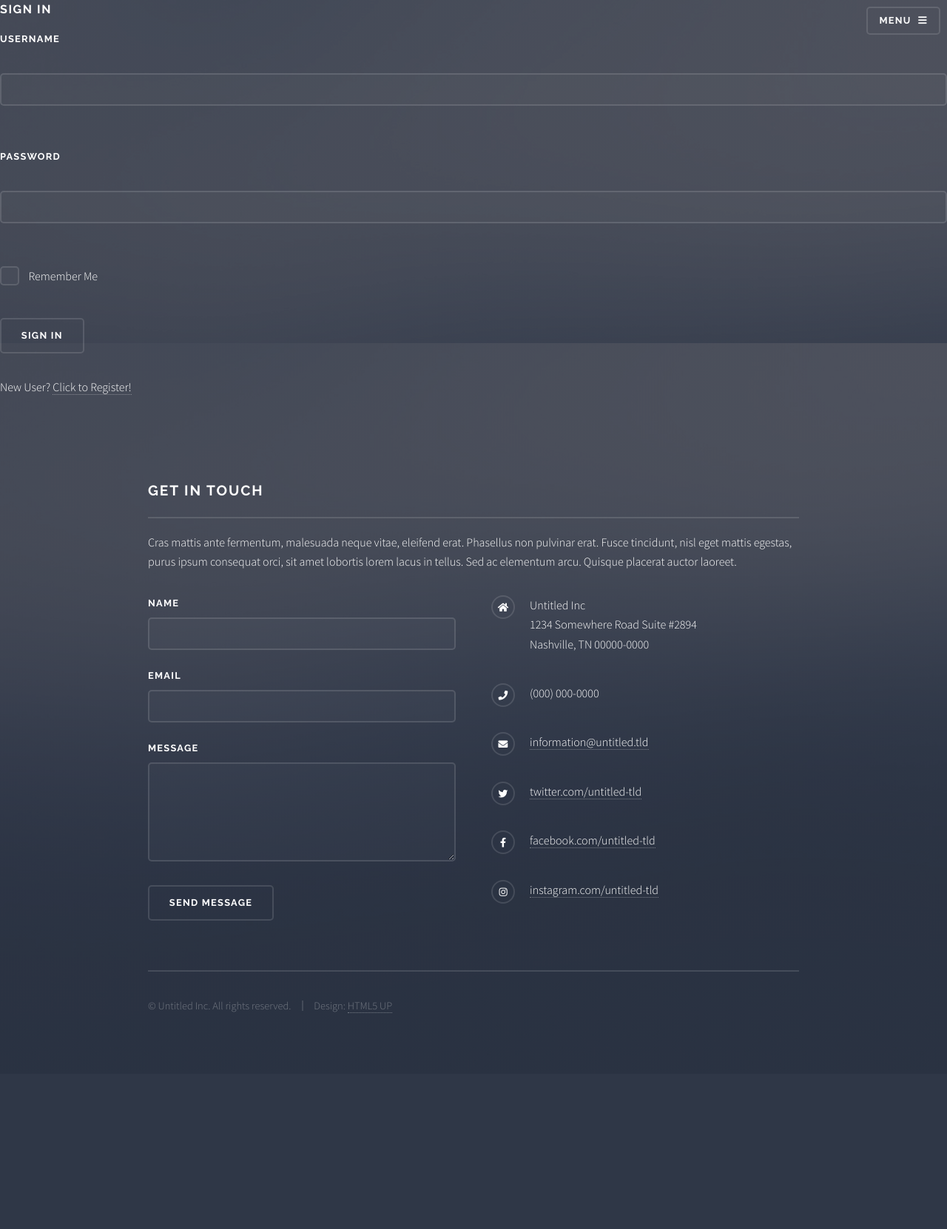
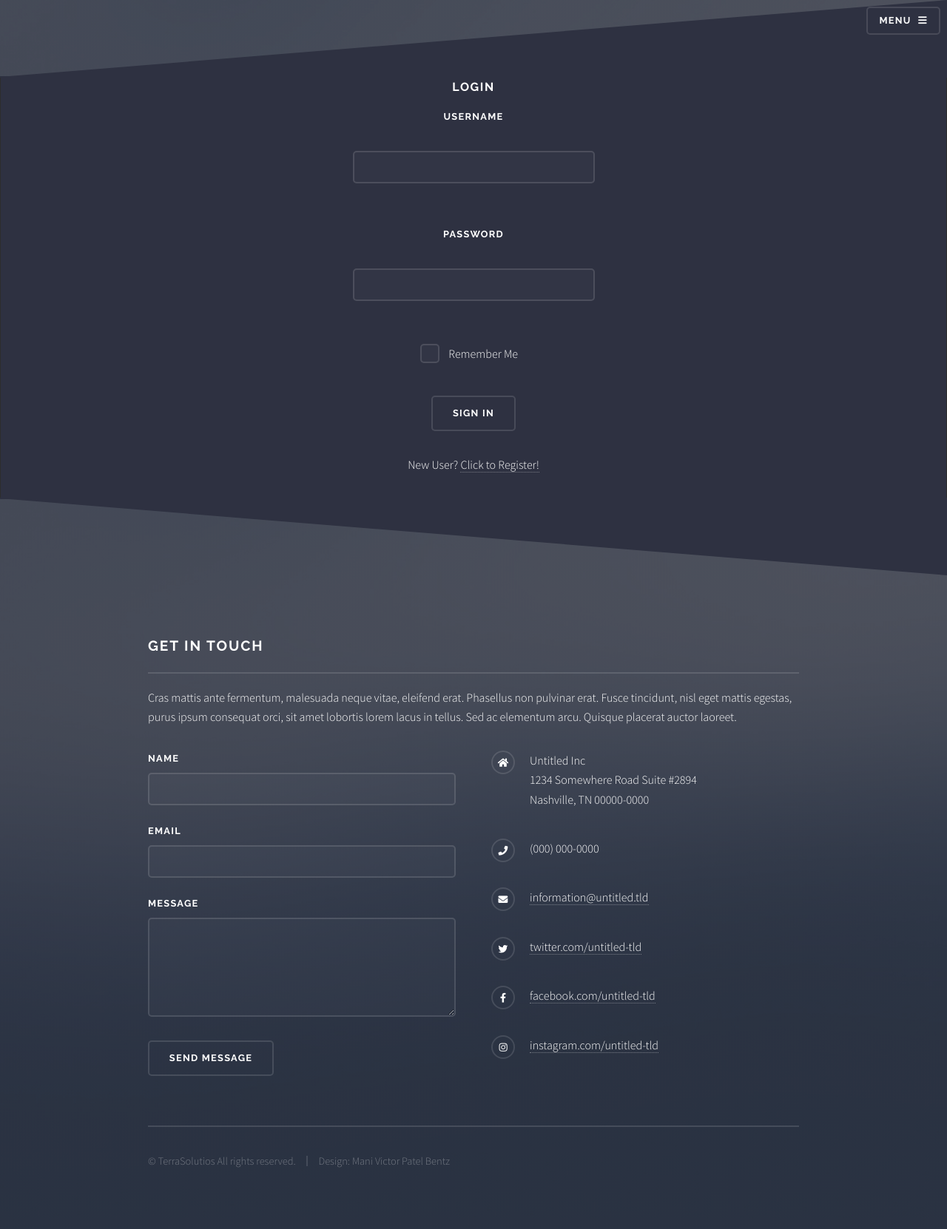
Before and after one commit to ultramani/TerraSolution_Atos2022, a Flask app: page /login in a window 1280 px wide. Shown: the whole page at 74% size. Before the commit the page ends 1370 px from the top, so only its background shows below. Run offline with Flask 2, Linux system fonts and the light colour scheme; some libraries are stand-ins or nearby versions.

Commit message:
Login and register frontend fixed

```diff
--- a/app/__init__.py
+++ b/app/__init__.py
@@ -20,7 +20,7 @@ setup_db(app)
 #Añade protecion contra ataques CORS
 CORS(app)
 #Comentar si se quiere persistencia
-# db_drop_and_create_all()
+#db_drop_and_create_all()
 migrate = Migrate(app, db)
 
 from .views import *
--- a/app/static/css/base.css
+++ b/app/static/css/base.css
@@ -1,7 +1,7 @@
 @import url(fontawesome-all.min.css);
 @import url("https://fonts.googleapis.com/css?family=Raleway:200,700|Source+Sans+Pro:300,600,300italic,600italic");
 
-
+    /* Base style to use for the map                                                                                                                                                                                                 */
     #map{
         height:100vh;
         width: 100%;
@@ -37,6 +37,8 @@
   body {
       line-height: 1;
   }
+
+
 
 
   ol, ul {
@@ -3582,6 +3584,17 @@
               text-transform: uppercase;
           }
 
+
+            .form-inner{
+            width: 100%;
+            border: 1px solid #2d2d2d;
+            display: flex;
+            justify-content: center;
+            text-align: center;
+            flex-direction: column;
+            align-items: center;
+        }
+
       @media screen and (max-width: 1280px) {
 
           #wrapper > header {
@@ -3915,6 +3928,7 @@
                   .wrapper.spotlight.style6:after {
                       box-shadow: inset 0 -1px 0 0 #2d3a69, 0 1px 0 0 #2d3a69;
                   }
+
 
           @media screen and (max-width: 980px) {
 
--- a/app/templates/baseTemplate.html
+++ b/app/templates/baseTemplate.html
@@ -36,6 +36,7 @@
   </nav>
   <main>
     {% block content %} {% endblock %}
+  </main>
        <!-- Footer -->
        <section id="footer">
         <div class="inner">
@@ -73,11 +74,10 @@
                 <li class="icon brands fa-instagram"><a href="#">instagram.com/untitled-tld</a></li>
             </ul>
             <ul class="copyright">
-              <li>&copy; Untitled Inc. All rights reserved.</li><li>Design: <a href="http://html5up.net">HTML5 UP</a></li>
+                <li>&copy; TerraSolutios All rights reserved.</li><li>Design: Mani Victor Patel Bentz</li>
             </ul>
         </div>
     </section>
-  </main>
     <!-- JQuery-->
   <script src="https://ajax.googleapis.com/ajax/libs/jquery/3.5.1/jquery.min.js"></script>
   <!-- Scripts -->
--- a/app/templates/login.html
+++ b/app/templates/login.html
@@ -1,8 +1,9 @@
 {% extends 'baseTemplate.html' %}
 
 {% block content %}
-    <div class="content">
-        <h1>Sign In</h1>
+<div class="form wrapper">
+    <div class="form-inner">
+        <h1>LogIn</h1>
         <form action="{{ url_for('login') }}" method="POST" novalidate>
             {{ form.hidden_tag() }}
             <p>
@@ -24,6 +25,8 @@
         </form>
         <p>New User? <a href="/register">Click to Register!</a></p>
     </div>
+</div>
+
 {% endblock %}
 
 {% block script %}
--- a/app/templates/register.html
+++ b/app/templates/register.html
@@ -1,6 +1,8 @@
 {% extends 'baseTemplate.html' %}
 
 {% block content %}
+<div class="form wrapper">
+    <div class="form-inner">
 <h1>Register</h1>
 <form action="{{ url_for('register') }}" method="POST">
     {{ form.hidden_tag() }}
@@ -34,6 +36,8 @@
     </p>
     <p>{{ form.submit() }}</p>
 </form>
+</div>
+</div>
 {% endblock %}
 
 {% block script %}
```
Lines whose indentation alone changed are shown as unchanged.
